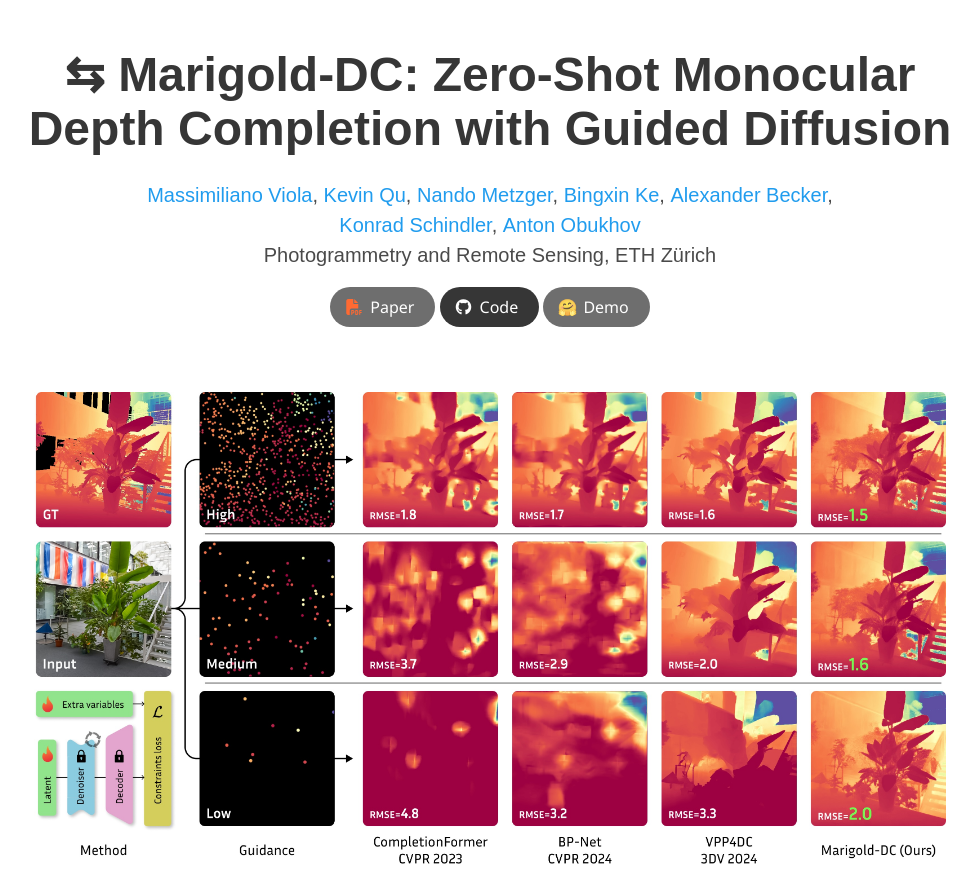
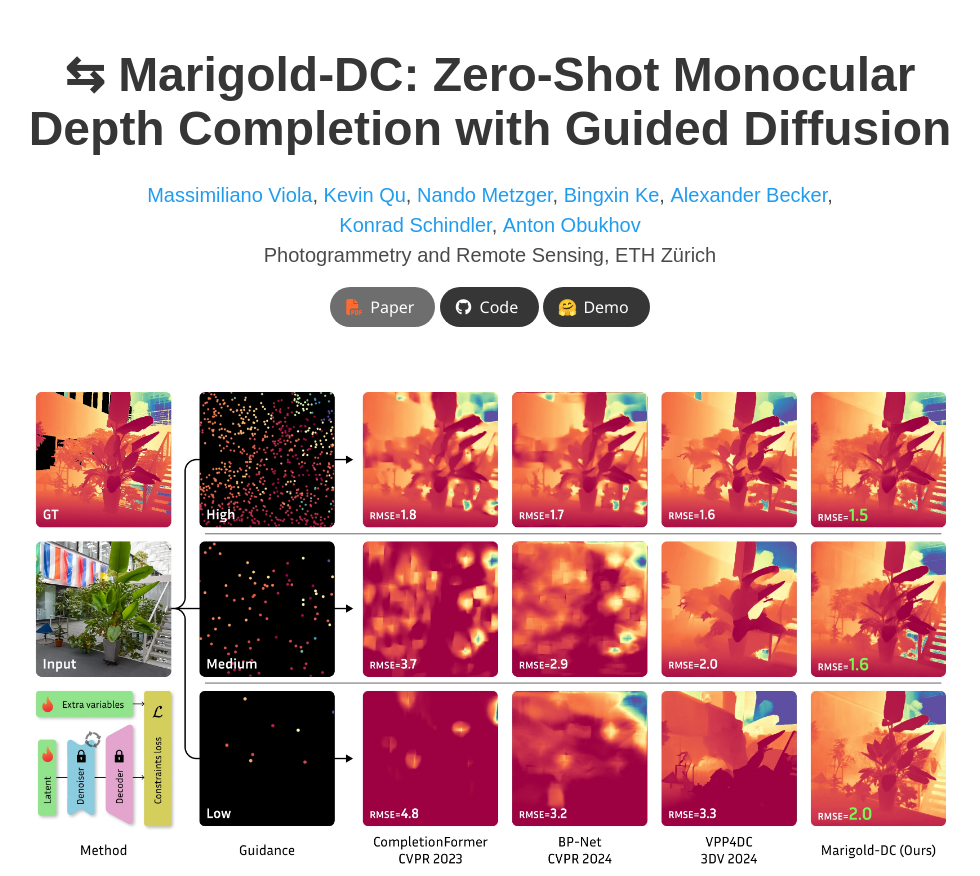
Before and after one commit to MarigoldDepthCompletion/MarigoldDepthCompletion.github.io, a plain HTML site: page index.html in a window 1280 px wide. Shown: the top 876 px of the page, without its empty margins (150-1130 px from the left). Drawn offline with nearby package versions, Linux system fonts and the light colour scheme; a web font is replaced by a local one.

Commit message:
Update index.html

```diff
--- a/index.html
+++ b/index.html
@@ -161,7 +161,7 @@
                     <a
                       href="https://huggingface.co/spaces/prs-eth/marigold-dc"
                       rel="noopener noreferrer"
-                      class="external-link button is-normal is-rounded is-dark disabled"
+                      class="external-link button is-normal is-rounded is-dark"
                     >
                       <span class="icon">&#129303;</span>
                       <span>Demo</span>
```
